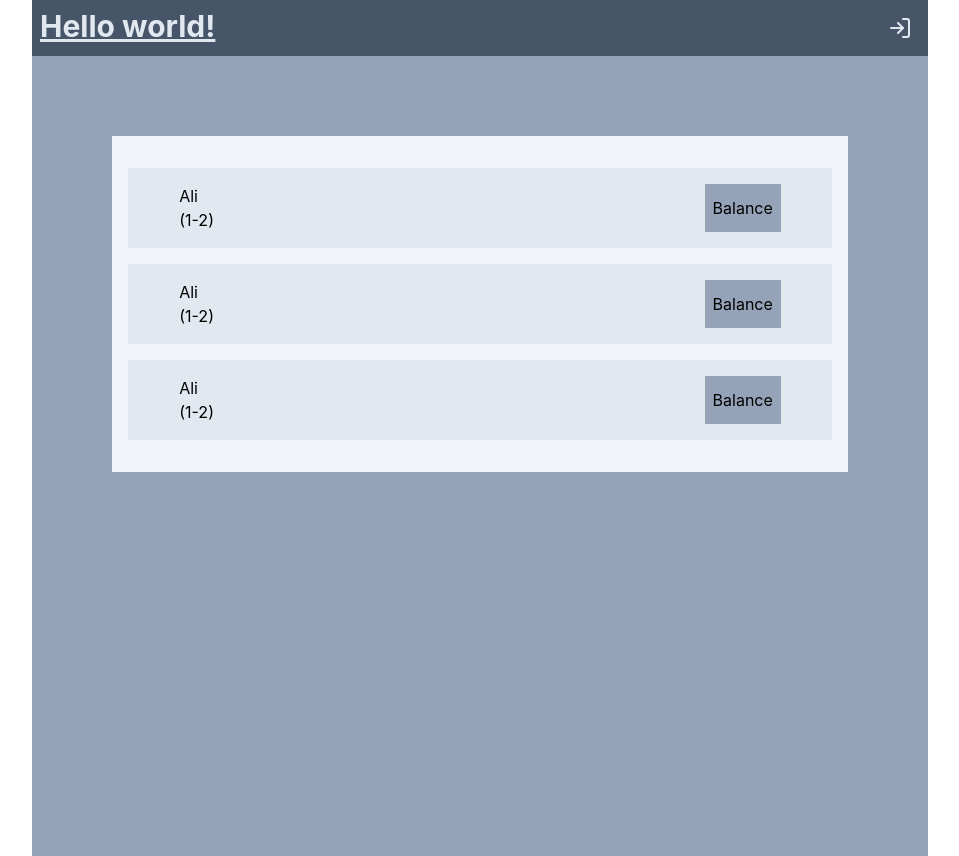
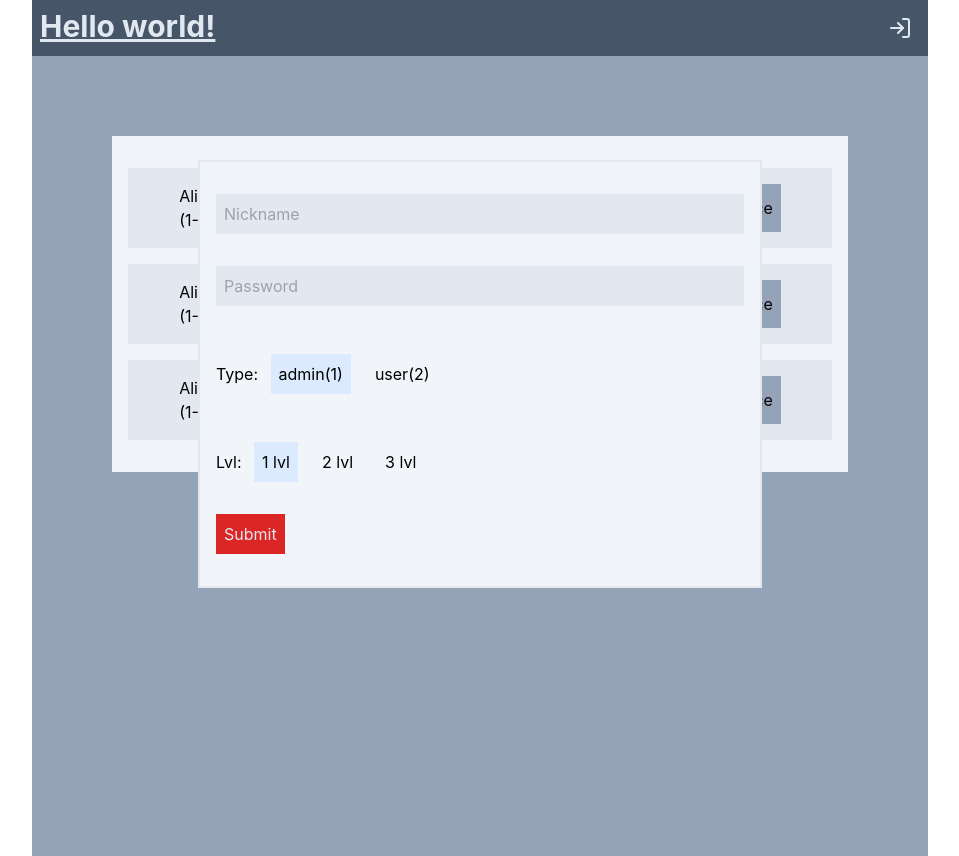
Before and after one commit to Bayraev/JWT_auth_OASYS_TEST, a React (Create React App) app in the folder test_oasys_jwt_frontend/: page / in a window 1280 px wide. Shown: the whole page, without its empty margins (160-1119 px from the left). Built offline with nearby package versions, Linux system fonts and the light colour scheme.

Commit message:
F Implemented: update user layot. All above need to update

```diff
--- a/test_oasys_jwt_frontend/src/App.tsx
+++ b/test_oasys_jwt_frontend/src/App.tsx
@@ -2,10 +2,11 @@ import { LogIn } from 'lucide-react';
 import React, { useState } from 'react';
 import AuthComponent from './components/AuthComponent';
 import UsersComponent from './components/UsersComponent';
+import UpdUserComponent from './components/UpdUserComponent';
 
 function App() {
   const [selectedComponent, isSelectedComponent] = useState('users'); // shows selectedComponent
-  const [isEditingRn, setIsEditingRn] = useState(false); // shows are we opened window of edititng user
+  const [isEditingRn, setIsEditingRn] = useState(true); // shows are we opened window of edititng user
   return (
     <div className="flex justify-center">
       <div className="w-[70%]">
@@ -17,6 +18,7 @@ function App() {
           {/* Some routing system lmao, its landing rn */}
           {selectedComponent === 'auth' && <AuthComponent />}
           {selectedComponent === 'users' && <UsersComponent />}
+          {isEditingRn && <UpdUserComponent />}
         </main>
       </div>
     </div>
--- /dev/null
+++ b/test_oasys_jwt_frontend/src/components/UpdUserComponent.tsx
@@ -0,0 +1,99 @@
+import React, { useState } from 'react';
+
+type Props = {};
+
+export default function UpdUserComponent({}: Props) {
+  const [nickname, setNickname] = useState<string>('');
+  const [password, setPassword] = useState<string>('');
+  const [type, setType] = useState<number>(1); // admin(1) and user(2)
+  const [lvl, setLvl] = useState<number>(1); // lvl 1,2 for user and 1,2,3 for admin
+
+  const handleSubmit = () => {
+    if (nickname.length === 0) {
+      return alert('why empty nickname');
+    }
+    if (password.length < 6) {
+      return alert('why password too short');
+    }
+  };
+
+  const FragmentRangSwitch = () => {
+    return (
+      <div>
+        <div className="my-4">
+          <span> Type: </span>
+          <button
+            onClick={() => setType(1)}
+            className={`p-2 my-4 mx-2 ${type === 1 && `bg-blue-100`}`}>
+            {' '}
+            admin(1){' '}
+          </button>
+          <button
+            onClick={() => {
+              setLvl(1);
+              setType(2);
+            }}
+            className={`p-2 my-4 mx-2 ${type === 2 && `bg-blue-100`}`}>
+            {' '}
+            user(2){' '}
+          </button>
+        </div>
+        <div>
+          <span> Lvl: </span>
+          <button
+            onClick={() => setLvl(1)}
+            className={`p-2 my-4 mx-2  ${lvl === 1 && `bg-blue-100`}`}>
+            {' '}
+            1 lvl{' '}
+          </button>
+          <button
+            onClick={() => setLvl(2)}
+            className={`p-2 my-4 mx-2  ${lvl === 2 && `bg-blue-100`}`}>
+            {' '}
+            2 lvl{' '}
+          </button>
+          {type === 1 && (
+            <button
+              onClick={() => setLvl(3)}
+              className={`p-2 my-4 mx-2  ${lvl === 3 && `bg-blue-100`}`}>
+              {' '}
+              3 lvl{' '}
+            </button>
+          )}
+        </div>
+      </div>
+    );
+  };
+
+  const FragmentInputs = ({}: any) => {
+    return (
+      <div>
+        <input
+          value={nickname}
+          onChange={(e) => setNickname(e.target.value)}
+          className="p-2 w-full my-4 bg-slate-200"
+          placeholder="Nickname"
+        />
+        <input
+          value={password}
+          onChange={(e) => setPassword(e.target.value)}
+          className="p-2 w-full my-4 bg-slate-200"
+          placeholder="Password"
+        />
+        <FragmentRangSwitch />
+      </div>
+    );
+  };
+
+  return (
+    <div className="flex justify-center w-screen fixed top-40 left-0">
+      <div className="bg-slate-100 p-4 border-2 ">
+        <FragmentInputs />
+        <button onClick={handleSubmit} className="p-2 my-4 bg-red-600 text-slate-200">
+          {' '}
+          Submit{' '}
+        </button>
+      </div>
+    </div>
+  );
+}
```
